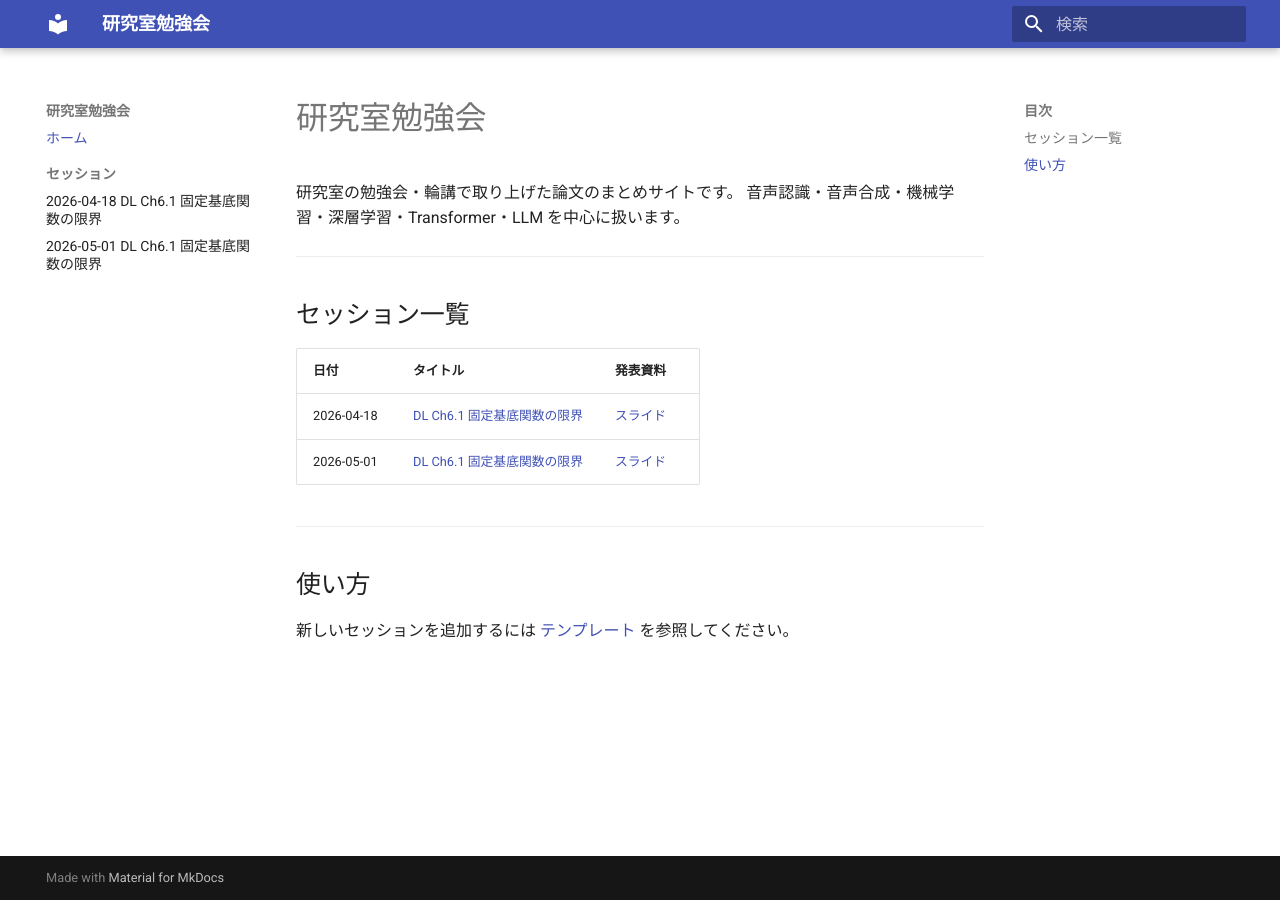
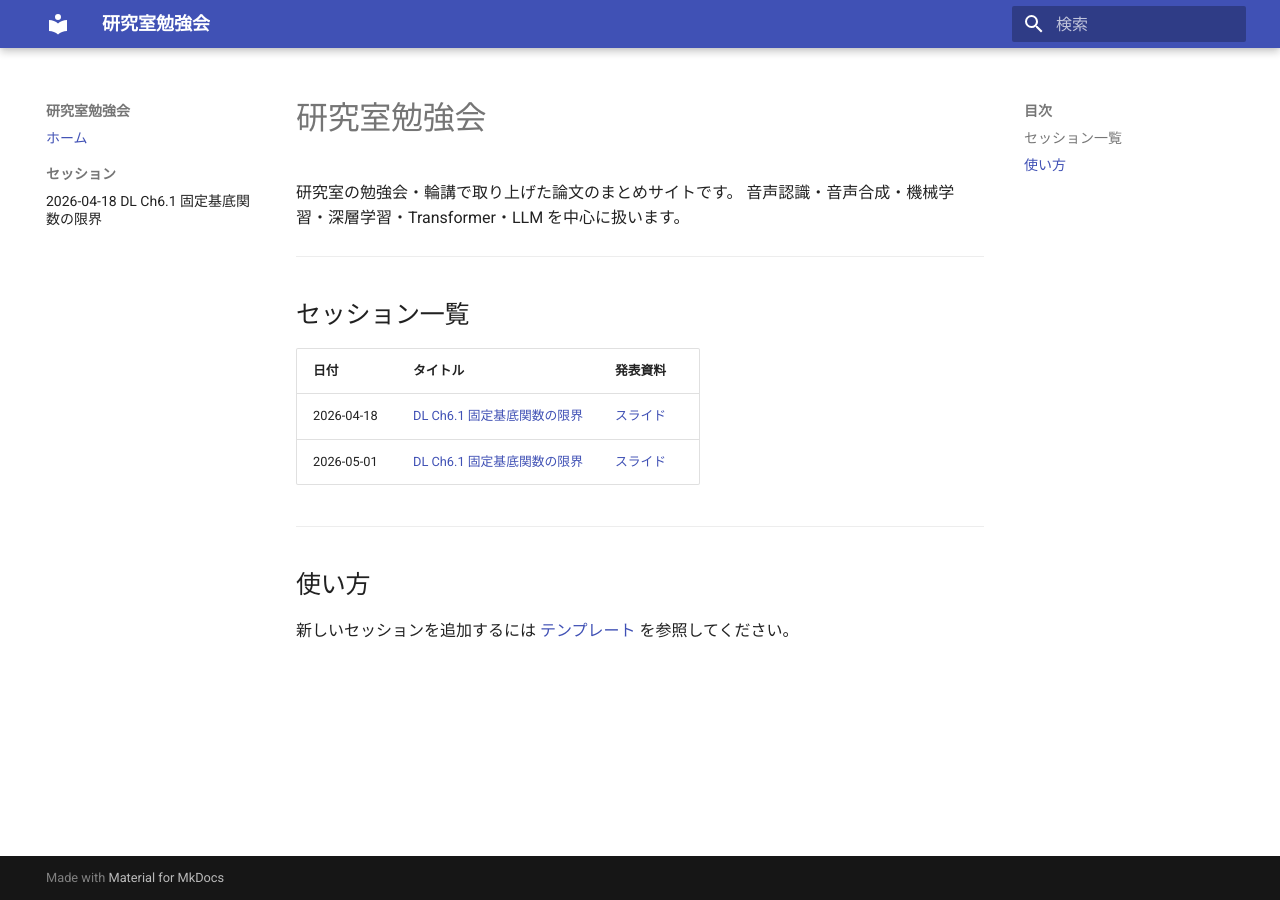
Before and after one commit to shuheikomatsuki/lab-seminars, an MkDocs documentation site: the page built from docs/index.md, in a window 1280 px wide. Built offline with MkDocs 1.6.1 and Material for MkDocs 9.7.7, drawn with Linux system fonts in a browser that asks for light colours.

Commit message:
2026年5月1日のセッション「DL Ch6.1 固定基底関数の限界」をナビゲーションから削除

```diff
--- a/mkdocs.yml
+++ b/mkdocs.yml
@@ -66,4 +66,3 @@ nav:
   - ホーム: index.md
   - セッション:
     - 2026-04-18 DL Ch6.1 固定基底関数の限界: sessions/2026-04-18-dl-ch6-1/index.md
-    - 2026-05-01 DL Ch6.1 固定基底関数の限界: sessions/2026-05-01-dl-ch6-1-test/index.md
```
